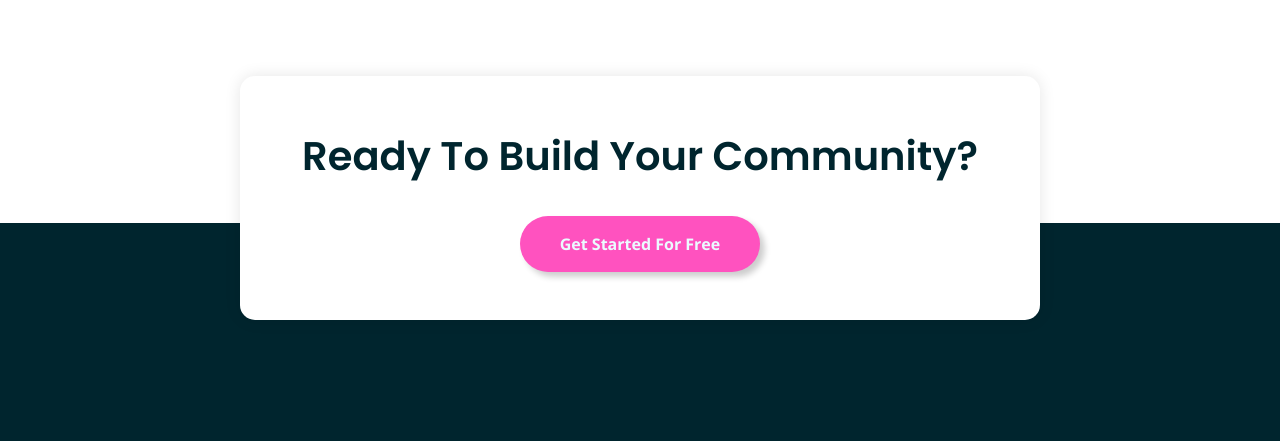
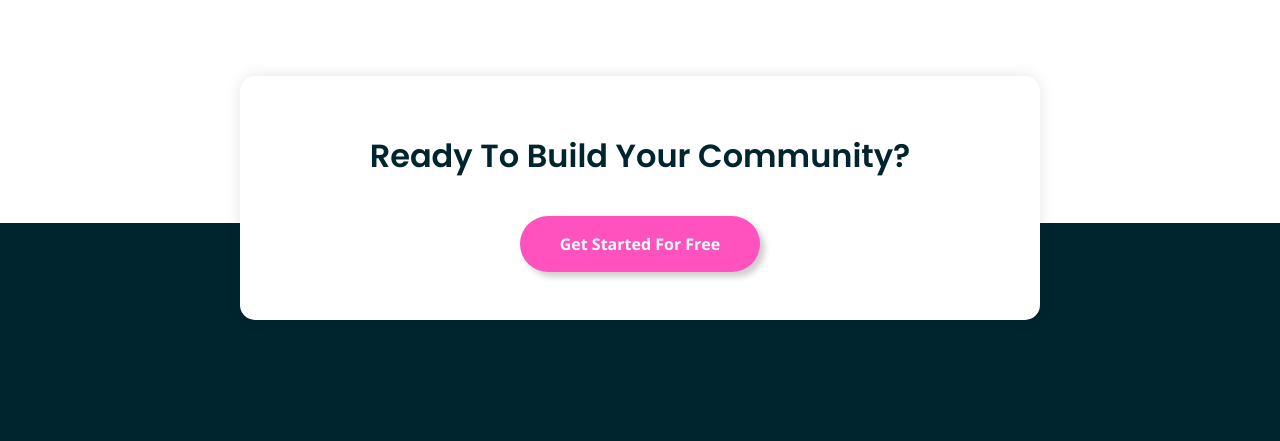
Before and after one commit to Harshitsoni2000/Huddle-Landing-Page-With-Alternating-Feature-Blocks, a plain HTML site: page index.html in a window 1280 px wide. Shown: the part 2060-2501 px from the top of the page. Drawn offline with nearby package versions, Linux system fonts and the light colour scheme.

Commit message:
Add files via upload

```diff
--- a/index.html
+++ b/index.html
@@ -98,7 +98,7 @@
 
   <section id="join">
     <div class="container join-card col-lg-6 col-md-12">
-      <h2>Ready To Build Your Community?</h2>
+      <h3>Ready To Build Your Community?</h3>
       <button class="btn btn-lg" type="button" name="button">Get Started For Free</button>
     </div>
   </section>
```
